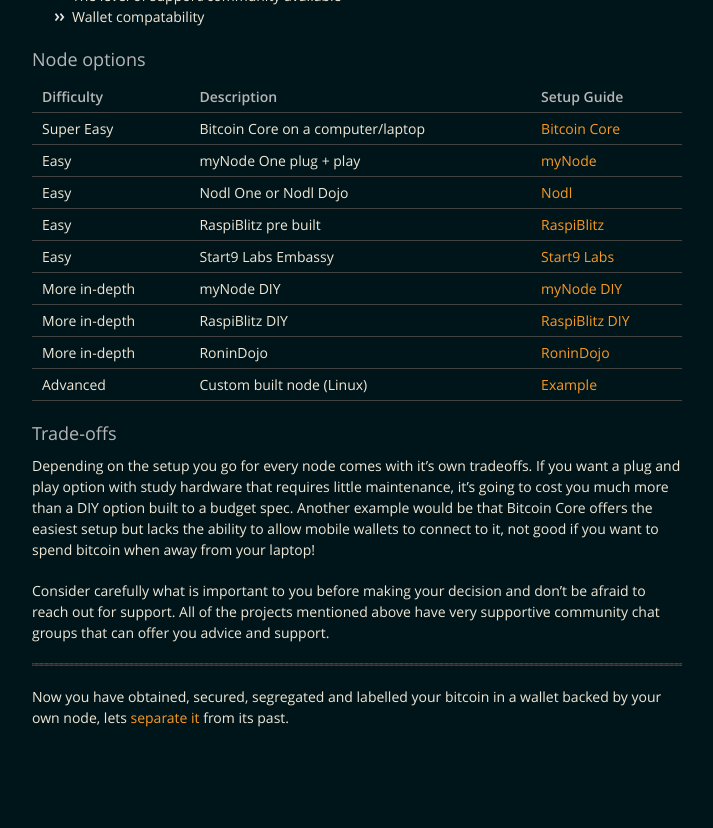
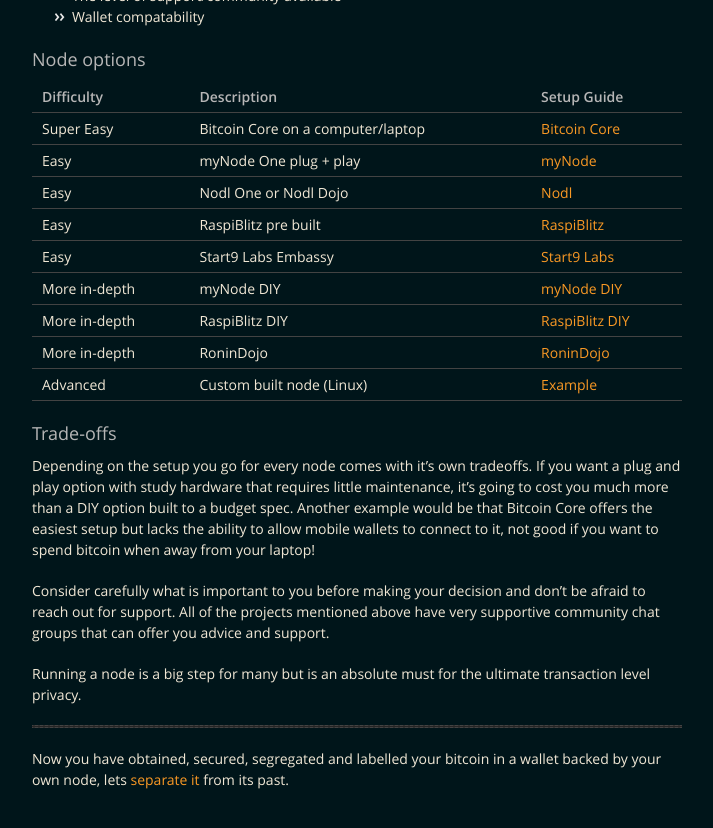
Before and after one commit to BitcoinQnA/BitcoinPrivacyGuide, a Jekyll site: the page built from scrutinise.md, in a window 1280 px wide and 900 px high, scrolled down 1261 px. Shown: the top 828 px of the window, without its empty margins (283-996 px from the left). Built offline with Jekyll 4.4.1, drawn with Linux system fonts in a browser that asks for light colours.

Commit message:
Update scrutinise.md

```diff
--- a/scrutinise.md
+++ b/scrutinise.md
@@ -66,6 +66,8 @@ Depending on the setup you go for every node comes with it's own tradeoffs. If y
 
 Consider carefully what is important to you before making your decision and don't be afraid to reach out for support. All of the projects mentioned above have very supportive community chat groups that can offer you advice and support.
 
+Running a node is a big step for many but is an absolute must for the ultimate transaction level privacy.
+
   ***
 
 Now you have obtained, secured, segregated and labelled your bitcoin in a wallet backed by your own node, lets [separate it](https://bitcoinprivacy.guide/separate.html) from its past.
```
